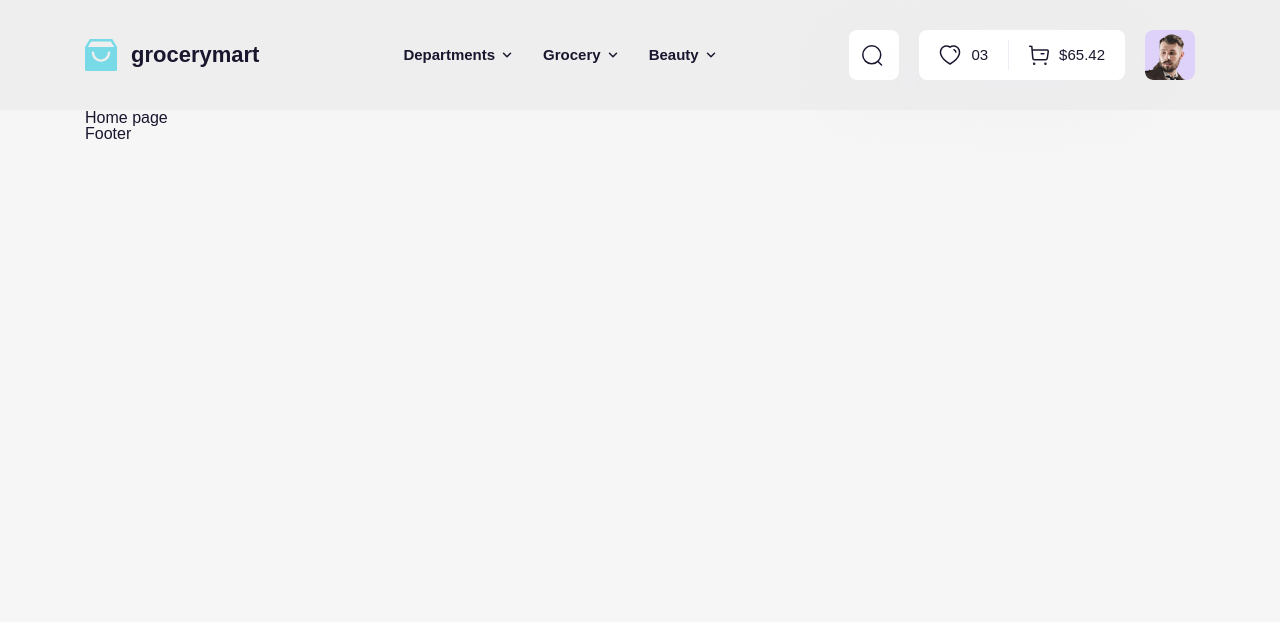
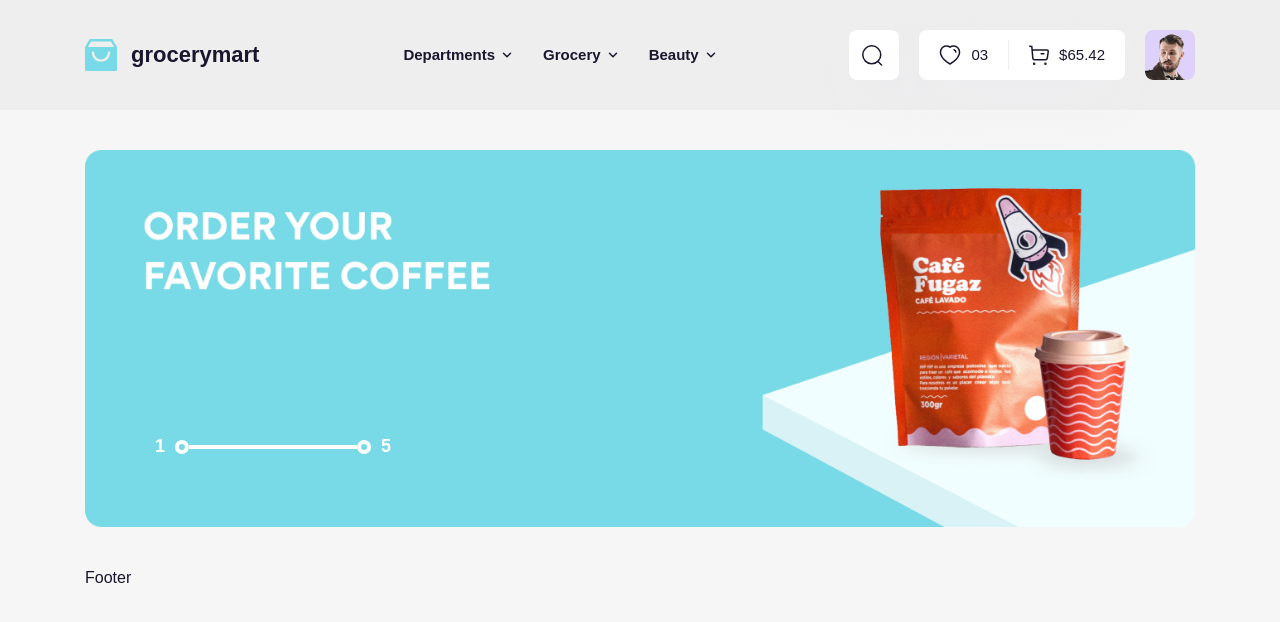
Before and after one commit to hungnguyen22140068/project-final, a website: page index.html in a window 1280 px wide. Shown: the top 622 px of the page. Drawn offline with Linux system fonts and the light colour scheme.

Commit message:
Làm phần Slideshow #1

```diff
--- a/index.html
+++ b/index.html
@@ -31,8 +31,29 @@
     </script>
 
     <div class="container">
-      <!-- Main -->
-      <h1>Home page</h1>
+      <!-- Slideshow -->
+      <div class="slideshow">
+        <div class="slideshow__inner">
+          <!-- Item 1 -->
+          <div class="slideshow__item">
+            <img src="./assets/imgs/slideshow/item-1.png" alt="" class="slideshow__img" />
+          </div>
+          <!-- Item 2 -->
+          <div class="slideshow__item">
+            <img src="./assets/imgs/slideshow/item-1.png" alt="" class="slideshow__img" />
+          </div>
+          <!-- Item 3 -->
+          <div class="slideshow__item">
+            <img src="./assets/imgs/slideshow/item-1.png" alt="" class="slideshow__img" />
+          </div>
+        </div>
+
+        <div class="slideshow__page">
+          <span class="slideshow__num">1</span>
+          <span class="slideshow__slider"></span>
+          <span class="slideshow__num">5</span>
+        </div>
+      </div>
 
       <!-- Footer -->
       <footer id="footer"></footer>
--- a/scss/components/_dropdown.scss
+++ b/scss/components/_dropdown.scss
@@ -16,8 +16,6 @@
     --inner-padding: 30px;
 
     position: relative;
-
-    max-height: min(582px, 100vh - 158px);
     padding: var(--inner-padding);
 
     border-radius: 20px;
--- a/scss/components/_index.scss
+++ b/scss/components/_index.scss
@@ -1,2 +1,3 @@
 @forward "./logo";
 @forward "./dropdown";
+@forward "./slideshow";
--- /dev/null
+++ b/scss/components/_slideshow.scss
@@ -0,0 +1,65 @@
+.slideshow {
+  position: relative;
+  margin: 40px 0;
+
+  &__inner {
+    display: flex;
+    overflow: hidden;
+  }
+
+  &__item {
+    flex-shrink: 0;
+    width: 100%;
+  }
+
+  &__img {
+    width: 100%;
+  }
+
+  &__page {
+    --color: #fff;
+
+    position: absolute;
+    bottom: 70px;
+    left: 70px;
+    display: flex;
+    align-items: center;
+    column-gap: 24px;
+  }
+
+  &__num {
+    font-size: 1.8rem;
+    font-weight: 600;
+    line-height: 144.444%;
+    color: var(--color);
+  }
+
+  &__slider {
+    width: 168px;
+    height: 4px;
+    flex-shrink: 0;
+    background: var(--color);
+
+    &::before,
+    &::after {
+      content: "";
+      position: absolute;
+      top: 50%;
+      translate: 0 -50%;
+      width: 14px;
+      height: 14px;
+      border: 4px solid var(--color);
+      border-radius: 50%;
+    }
+
+    &::before {
+      translate: 142% -50%;
+      left: 0;
+    }
+
+    &::after {
+      translate: -142% -50%;
+      right: 0;
+    }
+  }
+}
```
Also changed, not shown: assets/css/main.css, assets/imgs/slideshow/item-1.png (added), 1 other file.
